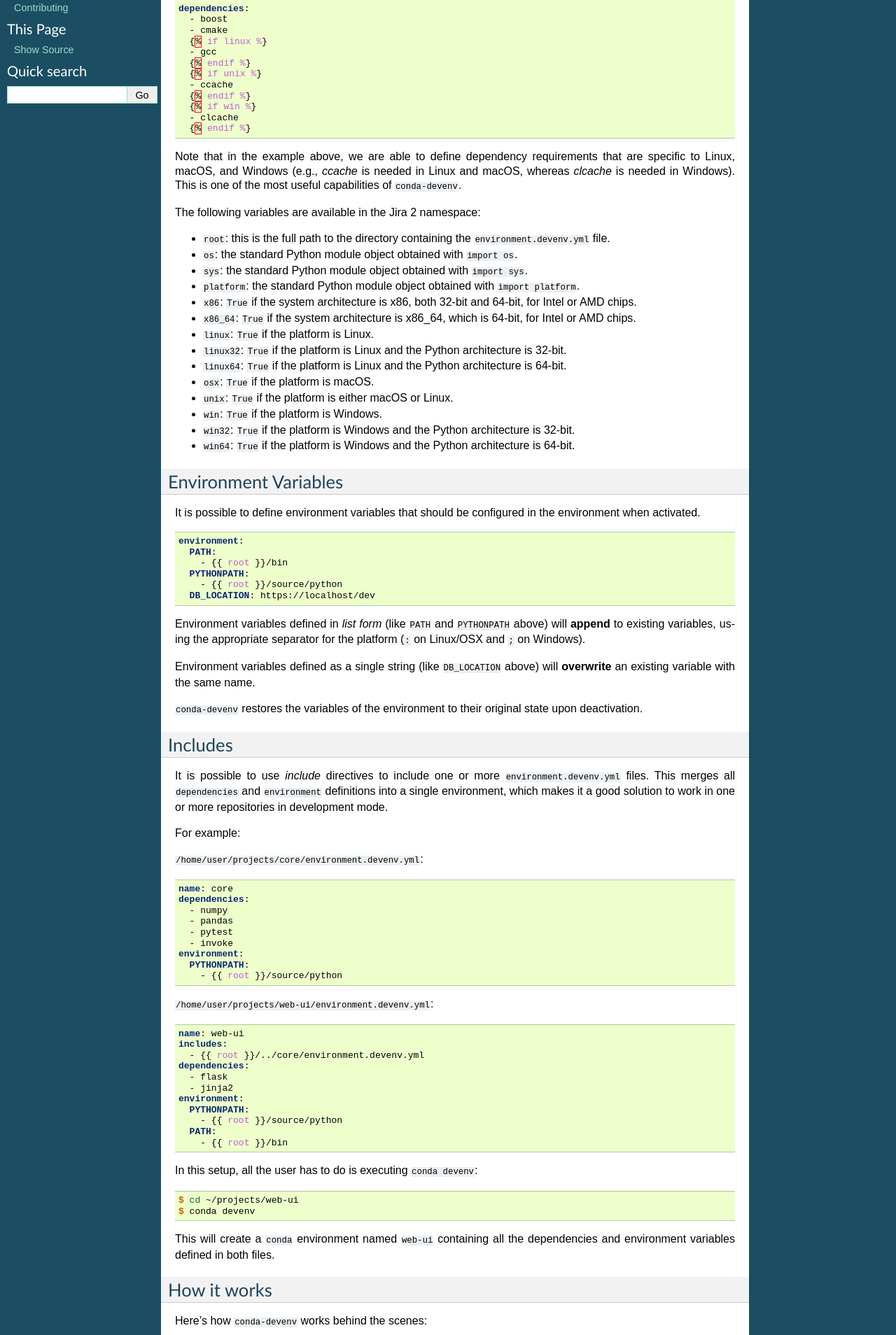
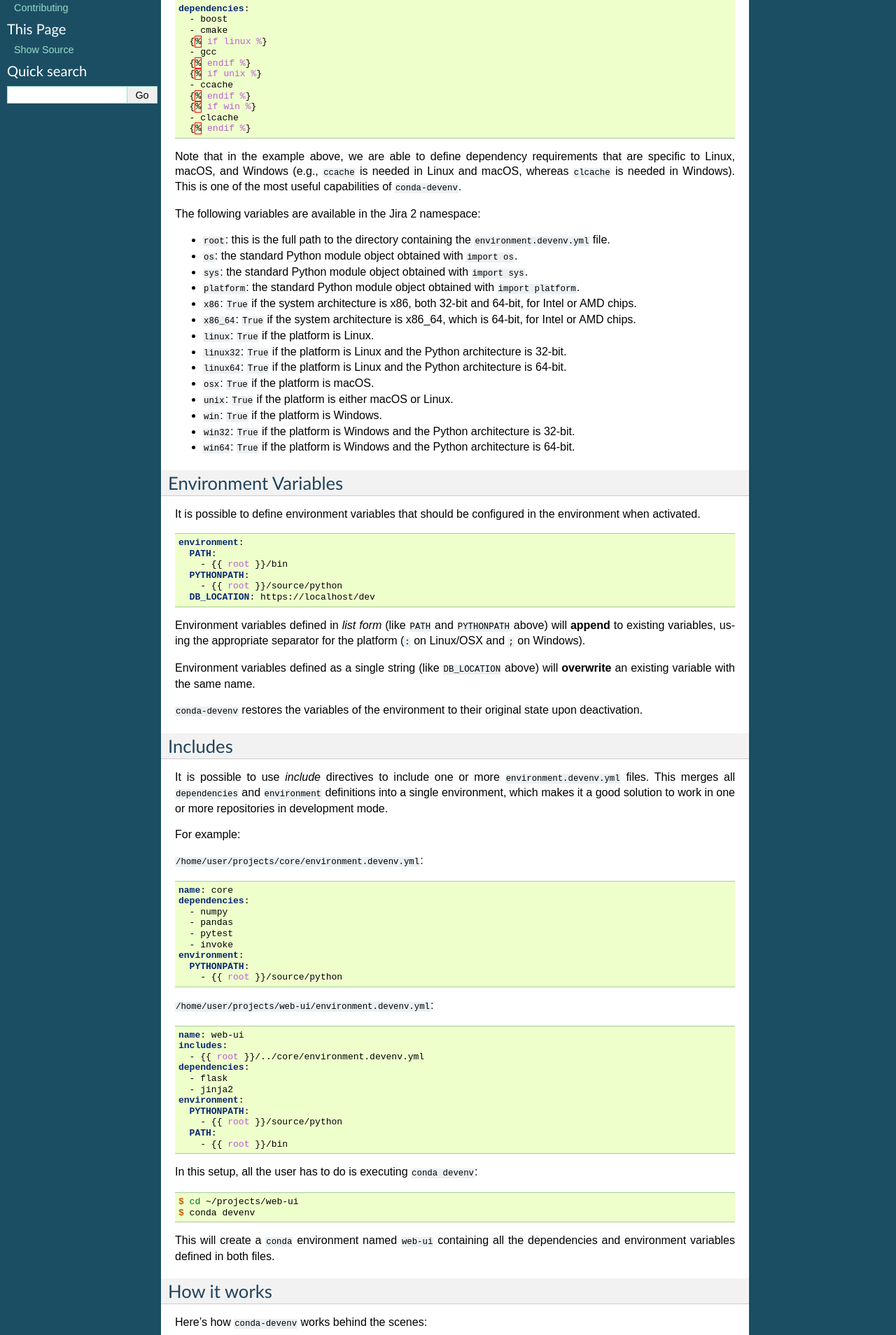
Before and after one commit to ESSS/conda-devenv, a Sphinx documentation site: the page built from docs/usage.rst, in a window 1280 px wide. Shown: the part 353-2261 px from the top of the page at 70% size. Built offline with Sphinx 7.4.7, drawn with Linux system fonts in a browser that asks for light colours; the version number could not be read and is left out.

Commit message:
Missing ``

```diff
--- a/docs/usage.rst
+++ b/docs/usage.rst
@@ -33,8 +33,8 @@ based python version, etc. For example:
       {% endif %}
 
 Note that in the example above, we are able to define dependency requirements
-that are specific to Linux, macOS, and Windows (e.g., `ccache` is needed in
-Linux and macOS, whereas `clcache` is needed in Windows). This is one of the
+that are specific to Linux, macOS, and Windows (e.g., ``ccache`` is needed in
+Linux and macOS, whereas ``clcache`` is needed in Windows). This is one of the
 most useful capabilities of ``conda-devenv``.
 
 The following variables are available in the Jira 2 namespace:
```
